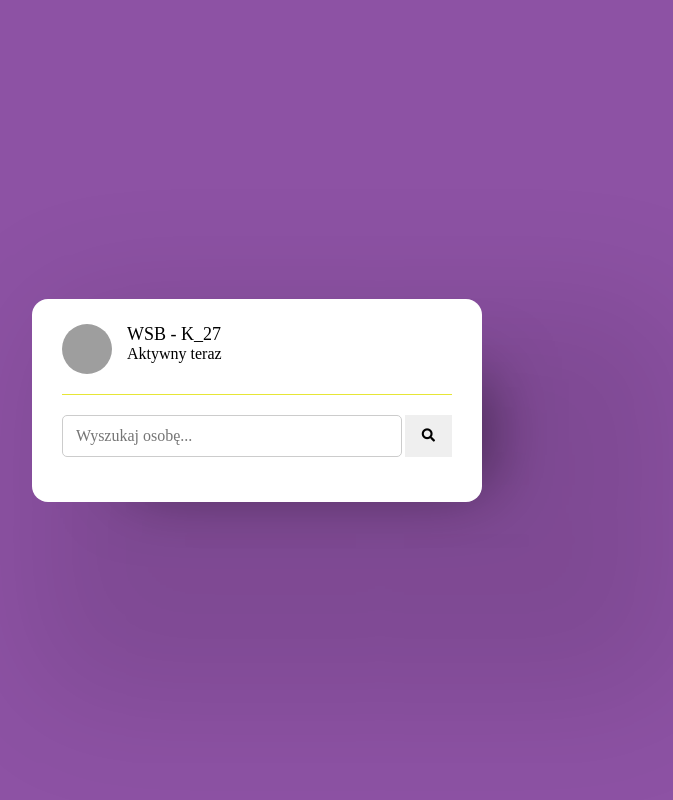
After one commit to Emil25G/Zaliczenie, a PHP site: page /users.php in a window 1280 px wide. The commit adds this page. Shown: the whole page, without its empty margins (383-1056 px from the left). Run offline with PHP 8.4, Linux system fonts and the light colour scheme; some libraries are stand-ins or nearby versions; grey boxes are pictures that could not be loaded.

Commit message:
Dodanie users.php, zmiana stylów i itp

```diff
--- a/Komunikator/style.css
+++ b/Komunikator/style.css
@@ -146,3 +146,78 @@ form .personalData .Dane:last-child{
     color: #333;
     text-decoration: underline;
 }
+
+/*Sekcja users.php CSS */
+
+.users {
+    padding: 25px 30px;
+}
+
+.users header{
+    display:flex;
+    align-items: center;
+    padding-bottom: 20px;
+    justify-content: space-between;
+    border-bottom: 1px solid #e6e636;
+}
+
+.wrapper img{
+    object-fit:cover;
+    border-radius: 50%;
+}
+
+.users header .content{
+   display:flex;
+}
+
+.users header .content img{
+    height: 50px;
+    width: 50px;
+}
+
+.users header .details{
+    margin-left: 15px;
+}
+
+.users header .details span{
+    font-size: 18px;
+    font-weight: 500;
+}
+
+.users header .logout{
+   background:333;
+   padding: 7px 15px;
+   color: #fff;
+   font-size: 17px;
+   border-radius: 5px;
+}
+
+.users .search{
+    margin:20px 0;
+    display:flex;
+    position: relative;
+    align-items: center;
+    justify-content: space-between;
+}
+
+.users .search .text{
+font-size: 18px;
+}
+
+.users .search input{
+    position:absolute;
+    height: 42px;
+    width: calc(100% - 50px);
+    border: 1px solid #ccc;
+    padding: 0 13px;
+    font-size: 16px;
+    border-radius: 5px;
+    outline:none;
+}
+
+.users .search button{
+    width:47px;
+    height: 42px;
+    border: none;
+    /*skończyłem na 28:55*/
+}
--- /dev/null
+++ b/Komunikator/users.php
@@ -0,0 +1,34 @@
+<!DOCTYPE html>
+<!-- Emil Gielek & Szymon Gładki  CHAT APP-->
+<html lang="en">
+    <head>
+        <meta charset="UFT-8">
+        <meta name="vierwport" content="width=device-width, initial-scale=1.0">
+        <meta http-equiv="X-UA-Compatible" content="ie=edge">
+        <title>Komunikator szkolny</title>
+        <link rel="stylesheet" href="style.css">
+        <link rel="stylesheet" href="https://cdnjs.cloudflare.com/ajax/libs/font-awesome/5.12.2/css/all.min.css">
+    </head>
+    <body>
+        <div class="wrapper">
+            <section class="users">
+                <header>
+                    <div class="content">
+                        <img src="img.jpg" alt="">
+                        <div class="details">
+                            <span> WSB - K_27 </span>
+                            <p> Aktywny teraz </p>
+                        </div>
+                    </div>
+                    <a href="#" class="logout">Wyloguj</a>
+                </header>
+                <div class="search">
+                    <span class="text">Wybierz osobę aby rozpocząć czat</span>
+                    <input type="text" placeholder="Wyszukaj osobę...">
+                    <button> <i class="fas fa-search"></i></button>
+                </div>
+            </section>
+        </div>
+    </body>
+
+</html>
--- a/notatki.txt
+++ b/notatki.txt
@@ -1,3 +1,4 @@
 Notatnik z budowy aplikacji
 
 1. Dodano folder z działającą aplikacją aby sprawdzić jej działanie i kod
+2.Dodano pliki: index.php, login.php oraz users.php. Oprócz tego style.css
```
